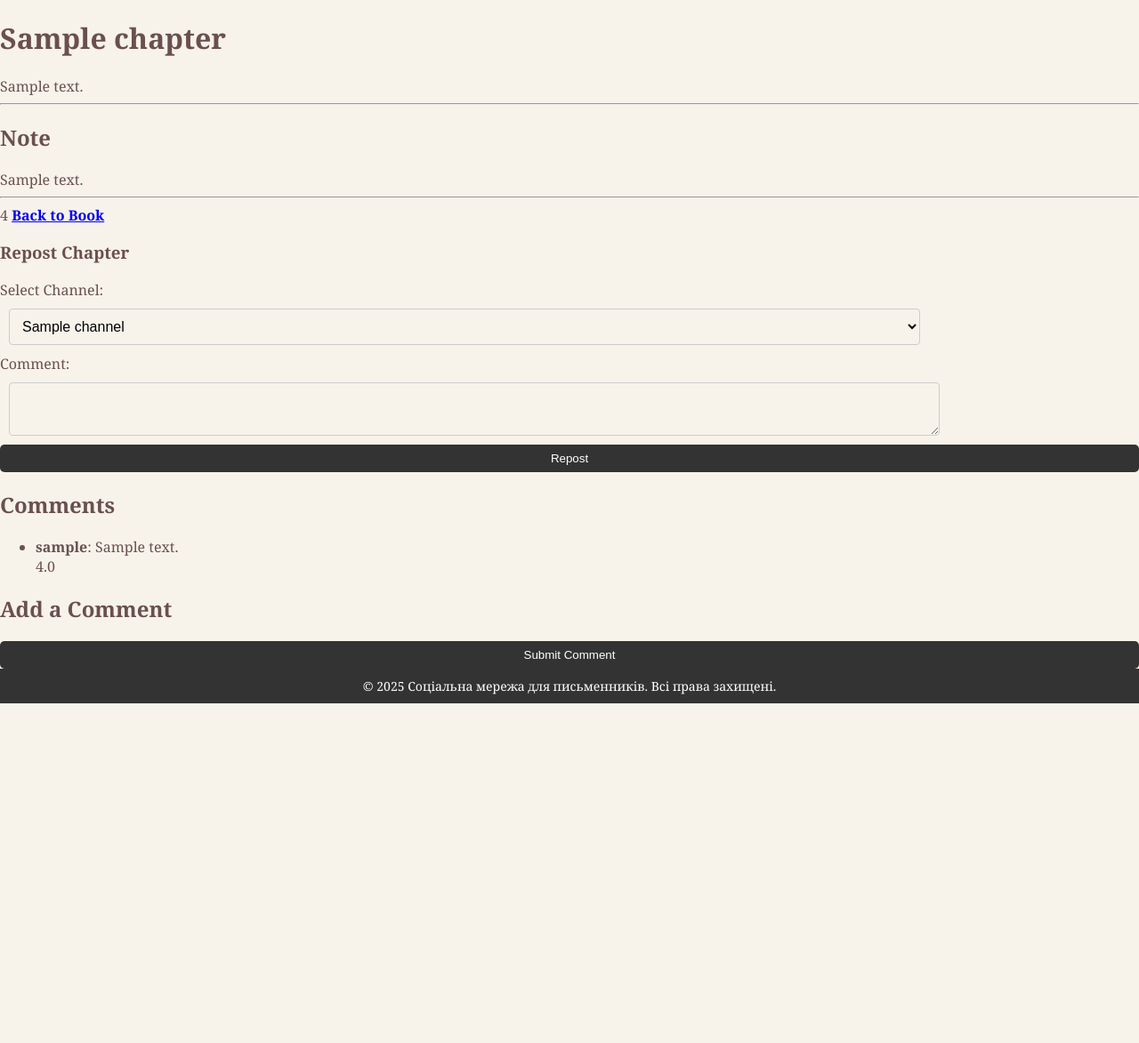
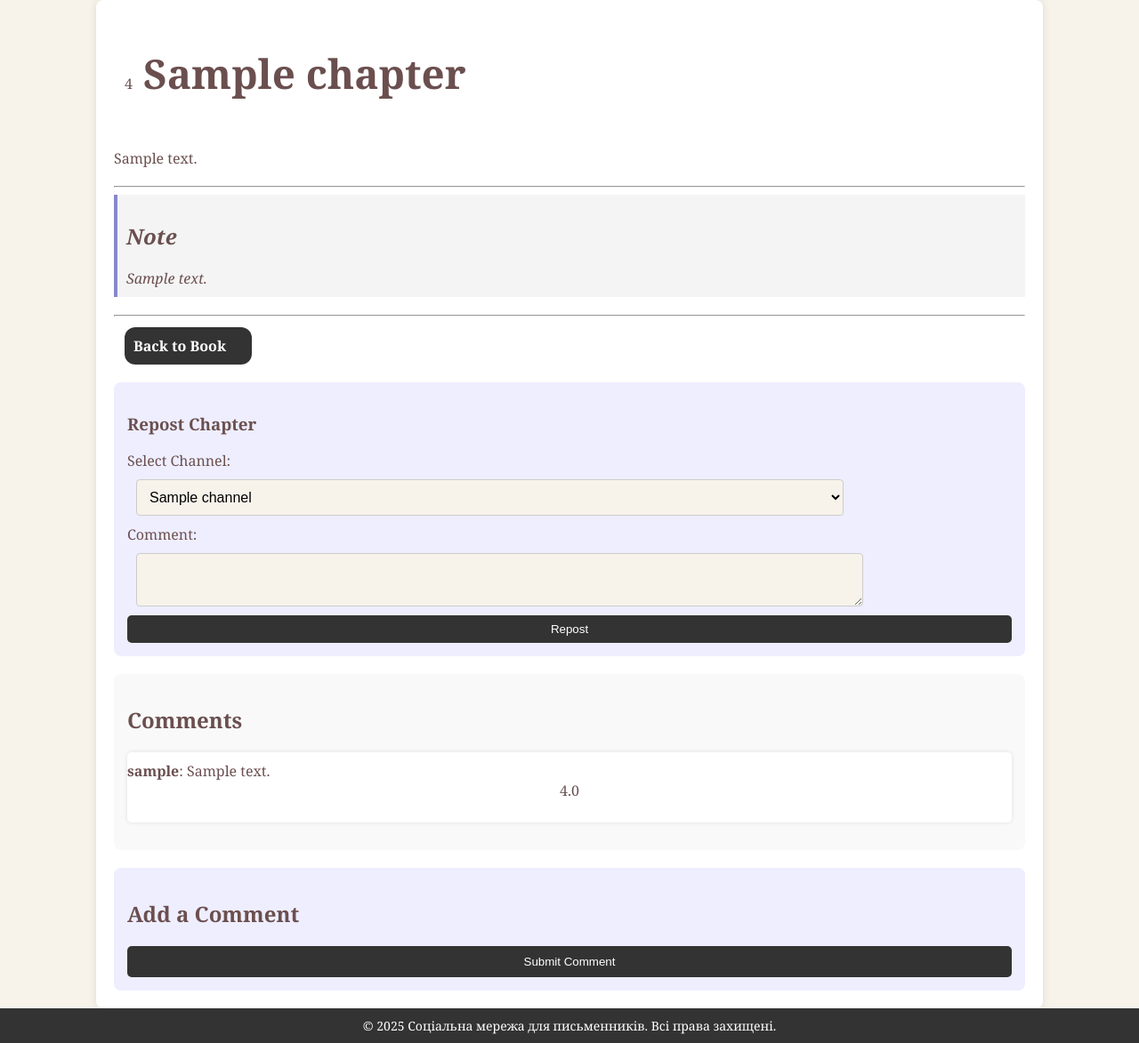
Before and after one commit to IamWerty/social_media, a Django app: page /books/1/1 in a window 1280 px wide. Shown: the part 100-1273 px from the top of the page at 89% size. Before the commit the page ends 891 px from the top, so only its background shows below. Run offline with Django 5.2, Linux system fonts and the light colour scheme; a user stored in the database is signed in; tables that the repository leaves empty hold one stand-in row (values such as "Sample post"); some libraries are stand-ins or nearby versions.

Commit message:
add some style x2

```diff
--- a/static/css/style.css
+++ b/static/css/style.css
@@ -586,11 +582,14 @@ nav {
 }
 .book-title-slice {
     display: flex;
+    align-items: center;
+    margin: 12px;
 }
 
-.book-title {
+.book-title, .comment-content{
     text-align: center;
     color: #2c3e50;
+    margin-left: 12px;
 }
 
 .book-author, .book-content, .book-tags {
@@ -664,3 +654,121 @@ button {
 button:hover {
     background: #1f1f1f;
 }
+
+.back-to-book {
+    padding: 10px;
+    border: 1px;
+    background-color: #333;
+    margin: 12px;
+    border-radius: 12px;
+    max-width: 12%;
+}
+.back-to-book a {
+    color: white;
+    text-decoration: none;
+}
+.create-channel {
+    text-align: center;
+    margin-top: 20px;
+}
+
+
+
+
+
+
+
+.chapter-container {
+    max-width: 80%;
+    margin: auto;
+    background: white;
+    padding: 20px;
+    border-radius: 8px;
+    box-shadow: 0 0 10px rgba(0, 0, 0, 0.1);
+}
+
+/* Стилі для блоку перепоста */
+.repost-info {
+    background: #eef;
+    padding: 10px;
+    border-left: 5px solid #88c;
+    margin-bottom: 15px;
+}
+
+/* Стилі для коментарів */
+.comment-container {
+    margin-top: 20px;
+    background: #f9f9f9;
+    padding: 15px;
+    border-radius: 8px;
+}
+
+.comments {
+    list-style: none;
+    padding: 0;
+}
+
+.comment-item {
+    border-bottom: 1px solid #ddd;
+    padding: 10px 0;
+}
+
+.comment-item:last-child {
+    border-bottom: none;
+}
+
+/* Стилі для форми додавання коментаря */
+.comment-form-container {
+    margin-top: 20px;
+    background: #eef;
+    padding: 15px;
+    border-radius: 8px;
+}
+
+.comment-form textarea {
+    width: 100%;
+    height: 80px;
+    border-radius: 4px;
+    border: 1px solid #ccc;
+    padding: 5px;
+}
+
+.comment-form button {
+    background: #333;
+    color: white;
+    padding: 10px;
+    border: none;
+    border-radius: 5px;
+    cursor: pointer;
+}
+
+.comment-form button:hover {
+    background: #333333;
+}
+
+.chapter-content {
+    margin-bottom: 20px;
+    word-break: break-all;
+}
+
+.chapter-note {
+    font-style: italic;
+    padding: 10px;
+    background: #f4f4f4;
+    border-left: 4px solid #88c;
+    margin-bottom: 20px;
+}
+
+.repost-container {
+    margin-top: 20px;
+    padding: 15px;
+    background: #eef;
+    border-radius: 8px;
+}
+
+.chapter-title {
+    margin: 12px;
+    margin-top: -12px;
+    font-size: 2cap;
+    word-break: break-all;
+}
--- a/templates/Library_app/chapter_detail.html
+++ b/templates/Library_app/chapter_detail.html
@@ -1,26 +1,11 @@
 {% extends "base.html" %}
 
 {% block content %}
-    <h1>{{ chapter.title }}</h1>
-
-    {% if chapter.original_chapter %}
-        <p><strong>Reposted from: </strong>
-            <a href="{{ chapter.original_chapter.get_absolute_url }}">{{ chapter.original_chapter.title }}</a>
-        </p>
-    {% elif chapter.original_book %}
-        <p><strong>Reposted from: </strong>
-            <a href="{{ chapter.original_book.get_absolute_url }}">{{ chapter.original_book.title }}</a>
-        </p>
-    {% endif %}
-
-    {{ chapter.content|safe }}
-    <hr>
-    <h2>Note</h2>
-    {{ chapter.note }}
-    <hr>
-
+    <div class="chapter-container">
+        <div class="book-title-slice">
+            <div class="vote-container">
                 {% if request.user.is_authenticated and request.user != book.author %}
-        <form method="post" action="{% url 'vote' obj_type='chapter' obj_id=chapter.id %}">
+                    <form class="vote-form" method="post" action="{% url 'vote' obj_type='chapter' obj_id=chapter.id %}">
                         {% csrf_token %}
                         <button type="submit" name="value" value="1">⬆</button>
                         <span>{{ chapter.rates }}</span>
@@ -29,9 +14,45 @@
                 {% else %}
                     <span>{{ chapter.rates }}</span>
                 {% endif %}
+            </div>
+                <div class="chapter-title">
+                    <h1>{{ chapter.title }}</h1>
+                </div>
+        </div>
 
+            {% if chapter.original_chapter %}
+                <div class="repost-info">
+                    <p><strong>Reposted from: </strong>
+                        <a href="{{ chapter.original_chapter.get_absolute_url }}">{{ chapter.original_chapter.title }}</a>
+                    </p>
+                </div>
+            {% elif chapter.original_book %}
+                <div class="repost-info">
+                    <p><strong>Reposted from: </strong>
+                        <a href="{{ chapter.original_book.get_absolute_url }}">{{ chapter.original_book.title }}</a>
+                    </p>
+                </div>
+            {% endif %}
+
+            <div class="chapter-content">
+                {{ chapter.content|safe }}
+            </div>
+
+            {% if chapter.note %}
+                <hr>
+                <div class="chapter-note">
+                    <h2>Note</h2>
+                    {{ chapter.note }}
+                </div>
+                <hr>
+            {% endif %}
+
+            <div class="back-to-book">
                 <strong><a href="{{ book.get_absolute_url }}">Back to Book</a></strong>
+            </div>
 
+            {% if owned_channels or admin_channels %}
+                <div class="repost-container">
                     <h3>Repost Chapter</h3>
                     <form method="post" action="{% url 'repost_chapter' chapter.id %}">
                         {% csrf_token %}
@@ -48,24 +69,28 @@
                         <textarea name="comment" id="comment"></textarea>
                         <button type="submit">Repost</button>
                     </form>
+                </div>
+            {% endif %}
 
-
+            <div class="comment-container">
                 <h2>Comments</h2>
-    <ul>
+                <ul class="comments">
                     {% for comment in chapter.comments.all %}
-            <li>
+                        <li class="comment-item">
                             <strong>{{ comment.author.username }}</strong>: {{ comment.content }}
-                <form method="post" action="{% url 'vote' obj_type='comment' obj_id=comment.id %}">
+                            <form class="vote-form" method="post" action="{% url 'vote' obj_type='comment' obj_id=comment.id %}">
                                 {% csrf_token %}
                                 <span>{{ comment.rates }}</span>
                             </form>
                         </li>
                     {% endfor %}
                 </ul>
+            </div>
 
+            <div class="comment-form-container">
                 <h2>Add a Comment</h2>
                 {% if user.is_authenticated %}
-        <form method="post" action="{% url 'chapter_comment_create' book_id=chapter.book.id pk=chapter.id %}">
+                    <form class="comment-form" method="post" action="{% url 'chapter_comment_create' book_id=chapter.book.id pk=chapter.id %}">
                         {% csrf_token %}
                         {{ form.as_p }}
                         <button type="submit" class="btn btn-secondary">Submit Comment</button>
@@ -73,4 +98,7 @@
                 {% else %}
                     <p>You must <a href="{% url 'login' %}">log in</a> or <a href="{% url 'signup' %}">sign up</a> to add a comment.</p>
                 {% endif %}
+            </div>
+        </div>
+    </div>
 {% endblock %}
```
Also changed, not shown: other parts of static/css/style.css (+9 -22 lines), templates/Library_app/book_detail.html (+12 -4 lines), templates/Library_app/channel_list.html (+15 -7 lines). Lines whose indentation alone changed are shown as unchanged.
